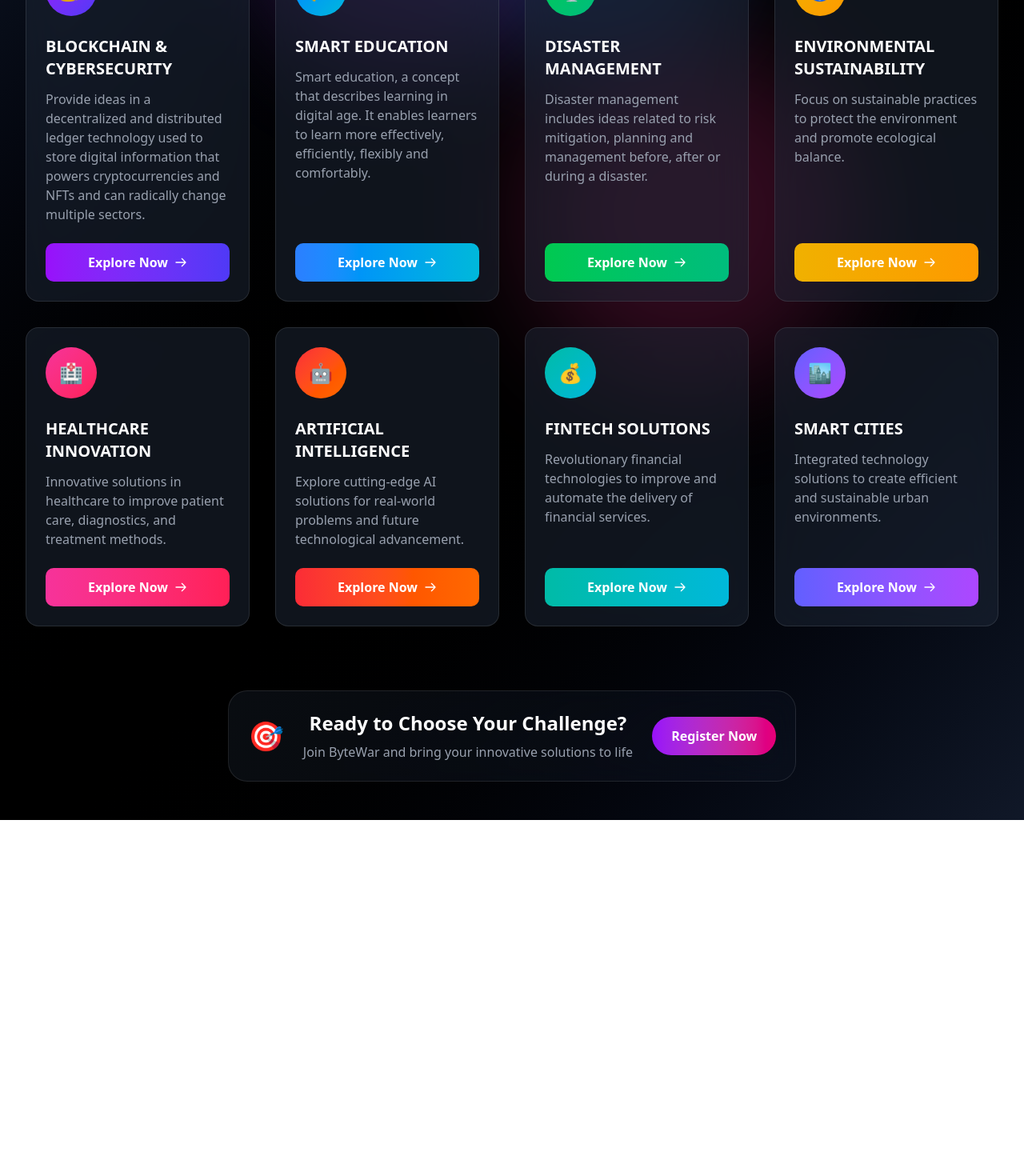
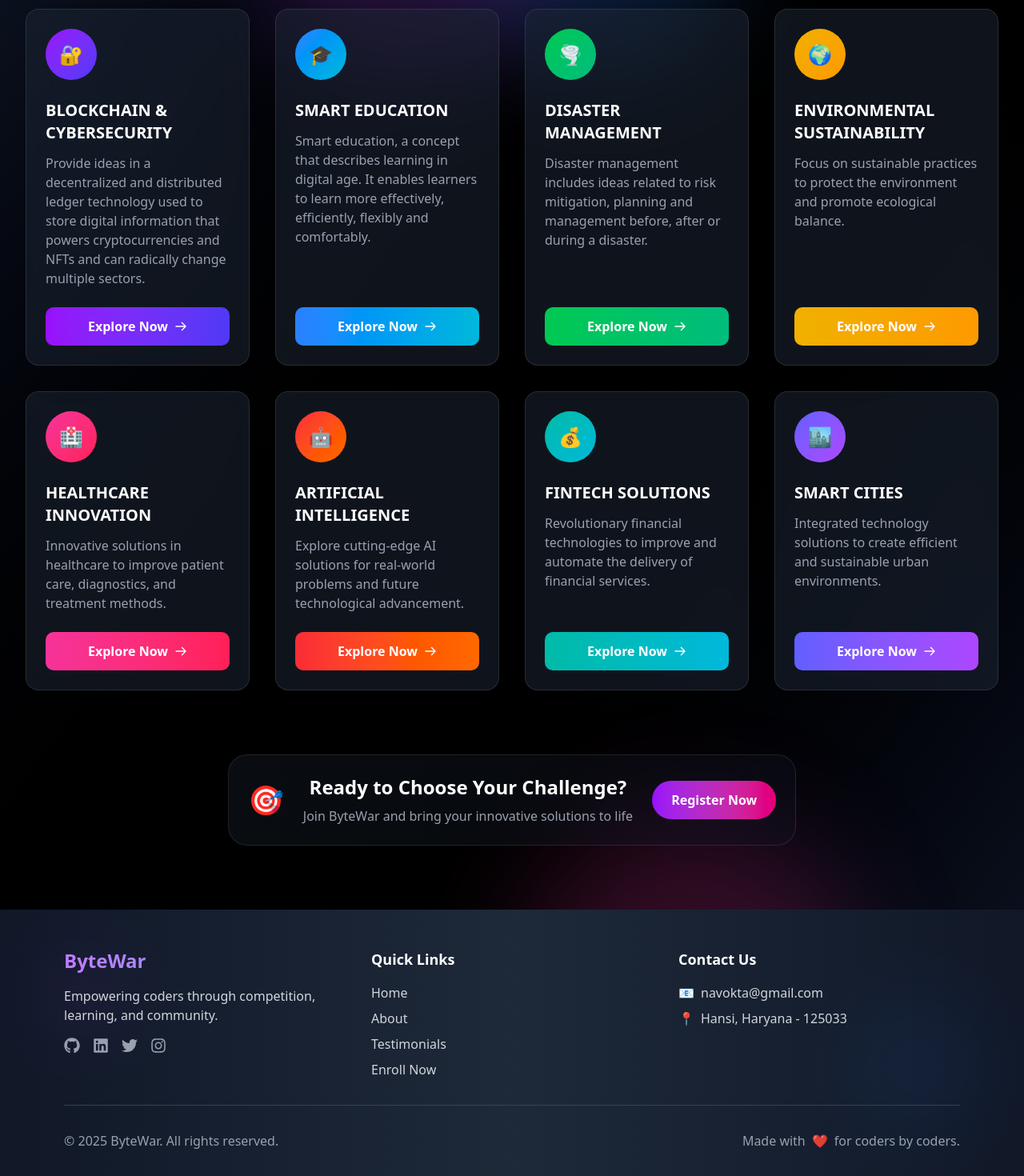
Before and after one commit to navokta/Bytewar-v2, a Next.js app: page /themes in a window 1280 px wide. Shown: the part 293-1763 px from the top of the page at 80% size. Before the commit the page ends 1318 px from the top, so only its background shows below. Built offline with nearby package versions, Linux system fonts and the light colour scheme.

Commit message:
Theme Footer Fix

```diff
--- a/app/themes/page.js
+++ b/app/themes/page.js
@@ -1,5 +1,7 @@
 // app/themes/page.js
 "use client";
+import Header from '@/components/Header';
+import Footer from '@/components/Footer';
 import Link from 'next/link';
 import React from 'react';
 
@@ -71,8 +73,8 @@ const AllThemesPage = () => {
     }
   ];
 //  Here is the code
-  return (
-    <div className="min-h-screen bg-gradient-to-br from-gray-900 via-black to-gray-900 py-12 px-4 sm:px-6 lg:px-8">
+return (
+    <div className="min-h-screen bg-gradient-to-br from-gray-900 via-black to-gray-900 relative">
       {/* Animated Background Elements */}
       <div className="absolute inset-0 z-0">
         <div className="absolute top-0 left-1/4 w-96 h-96 bg-purple-500 rounded-full mix-blend-soft-light filter blur-3xl opacity-20 animate-blob"></div>
@@ -80,8 +82,11 @@ const AllThemesPage = () => {
         <div className="absolute bottom-0 left-1/2 w-96 h-96 bg-pink-500 rounded-full mix-blend-soft-light filter blur-3xl opacity-20 animate-blob animation-delay-4000"></div>
       </div>
 
-      <div className="max-w-7xl mx-auto relative z-10">
-        {/* Header */}
+      {/* Header & Content */}
+      <Header />
+
+      <main className="max-w-7xl mx-auto px-4 sm:px-6 lg:px-8 relative z-10 pt-12 pb-20">
+        {/* Header Section */}
         <div className="text-center mb-16">
           <h1 className="text-4xl md:text-6xl font-black mb-6">
             <span className="bg-clip-text text-transparent bg-gradient-to-r from-purple-400 via-pink-500 to-red-500 animate-gradient-x">
@@ -96,31 +101,24 @@ const AllThemesPage = () => {
         {/* Themes Grid */}
         <div className="grid grid-cols-1 md:grid-cols-2 lg:grid-cols-3 xl:grid-cols-4 gap-8">
           {themes.map((theme) => (
-            <div
-              key={theme.id}
-              className="group relative"
-            >
+            <div key={theme.id} className="group relative">
               {/* Glow Effect */}
               <div className={`absolute -inset-1 rounded-2xl bg-gradient-to-r ${theme.color} opacity-0 group-hover:opacity-30 blur-lg transition-all duration-500`}></div>
 
               {/* Card */}
               <div className="relative bg-gray-800/50 backdrop-blur-xl rounded-2xl p-6 border border-white/10 h-full flex flex-col transform transition-all duration-500 group-hover:-translate-y-2">
-                {/* Icon */}
                 <div className={`flex items-center justify-center w-16 h-16 rounded-full bg-gradient-to-br ${theme.color} text-2xl mb-6 transform transition-all duration-500 group-hover:scale-110`}>
                   {theme.icon}
                 </div>
 
-                {/* Title */}
                 <h3 className="text-xl font-bold text-white mb-3 group-hover:text-transparent group-hover:bg-clip-text group-hover:bg-gradient-to-r group-hover:from-white group-hover:to-gray-400 transition-all duration-500">
                   {theme.title}
                 </h3>
 
-                {/* Description */}
                 <p className="text-gray-400 group-hover:text-gray-300 transition-colors duration-500 flex-grow">
                   {theme.description}
                 </p>
 
-                {/* Explore Button */}
                 <Link href={`/themes/${theme.id}`} className="mt-6">
                   <button className={`w-full py-3 px-4 bg-gradient-to-r ${theme.color} text-white font-bold rounded-lg hover:opacity-90 transition-opacity duration-300 transform hover:scale-[1.02] flex items-center justify-center gap-2`}>
                     Explore Now
@@ -155,7 +153,12 @@ const AllThemesPage = () => {
             </Link>
           </div>
         </div>
-      </div>
+      </main>
+
+      {/* Footer - Full Width, No Padding from Container */}
+      <footer className="relative z-10 w-full">
+        <Footer />
+      </footer>
 
       {/* Custom Styles */}
       <style jsx>{`
```
